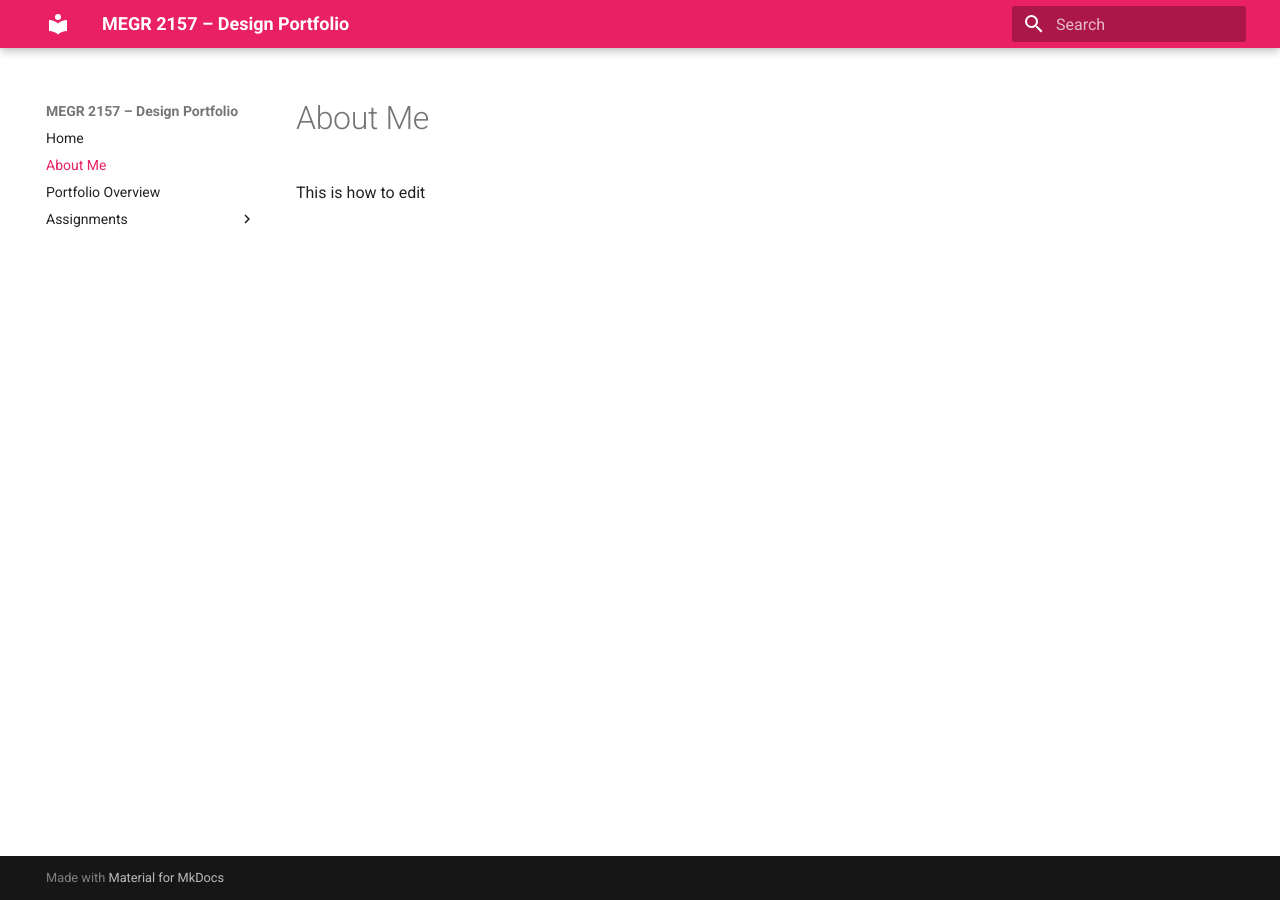
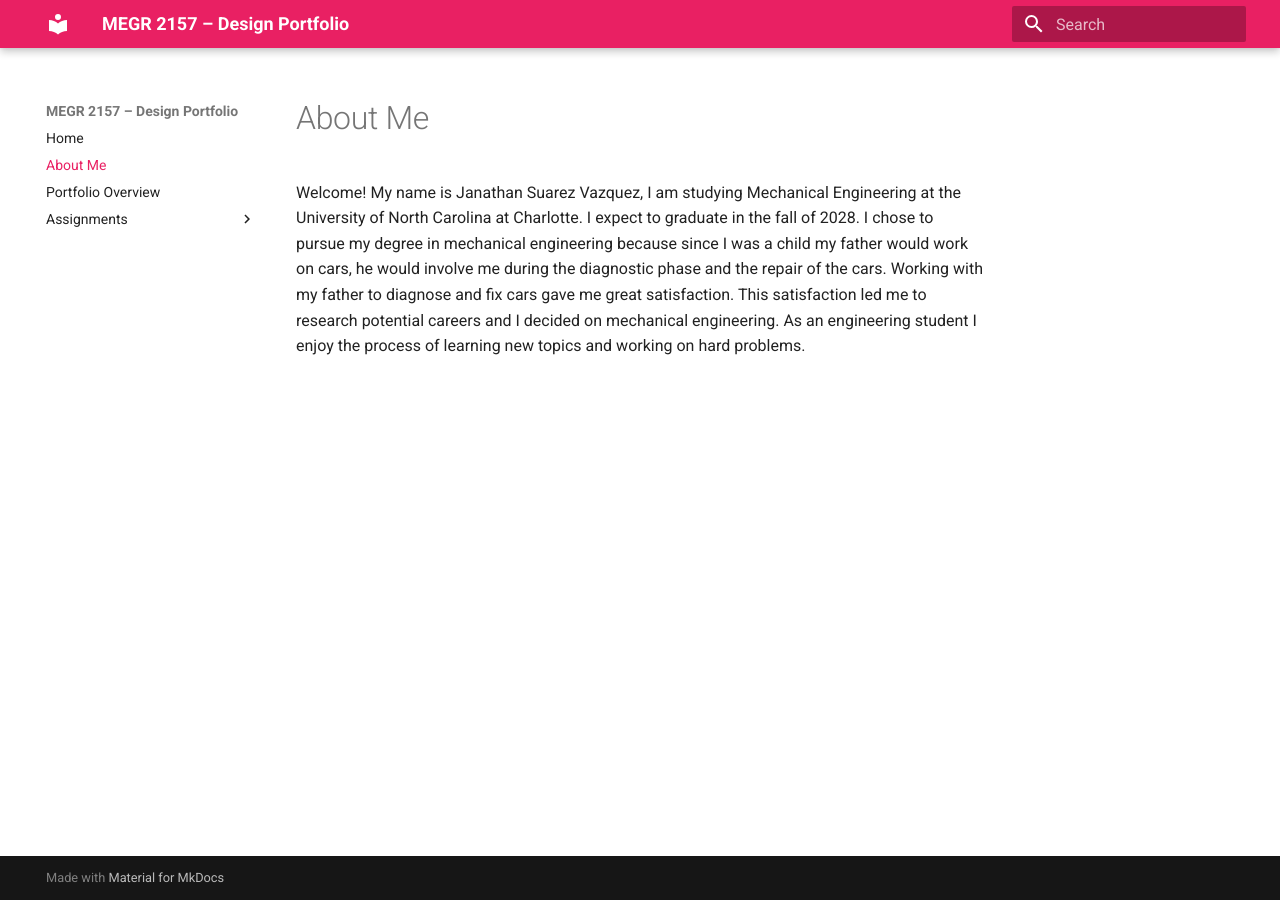
Before and after one commit to JonathanSuarezVazquez/Jonathans-megr2157-portfolio, an MkDocs documentation site: the page built from docs/aboutme/index.md, in a window 1280 px wide. Built offline with MkDocs 1.6.1 and Material for MkDocs 9.7.7, drawn with Linux system fonts in a browser that asks for light colours.

Commit message:
Update 'About Me' section with personal details
Added a personal introduction and background information.

```diff
--- a/docs/aboutme/index.md
+++ b/docs/aboutme/index.md
@@ -1,2 +1,3 @@
 #About Me
-This is how to edit
+
+Welcome! My name is Janathan Suarez Vazquez, I am studying Mechanical Engineering at the University of North Carolina at Charlotte. I expect to graduate in the fall of 2028. I chose to pursue my degree in mechanical engineering because since I was a child my father would work on cars, he would involve me during the diagnostic phase and the repair of the cars. Working with my father to diagnose and fix cars gave me great satisfaction. This satisfaction led me to research potential careers and I decided on mechanical engineering. As an engineering student I enjoy the process of learning new topics and working on hard problems.
```
